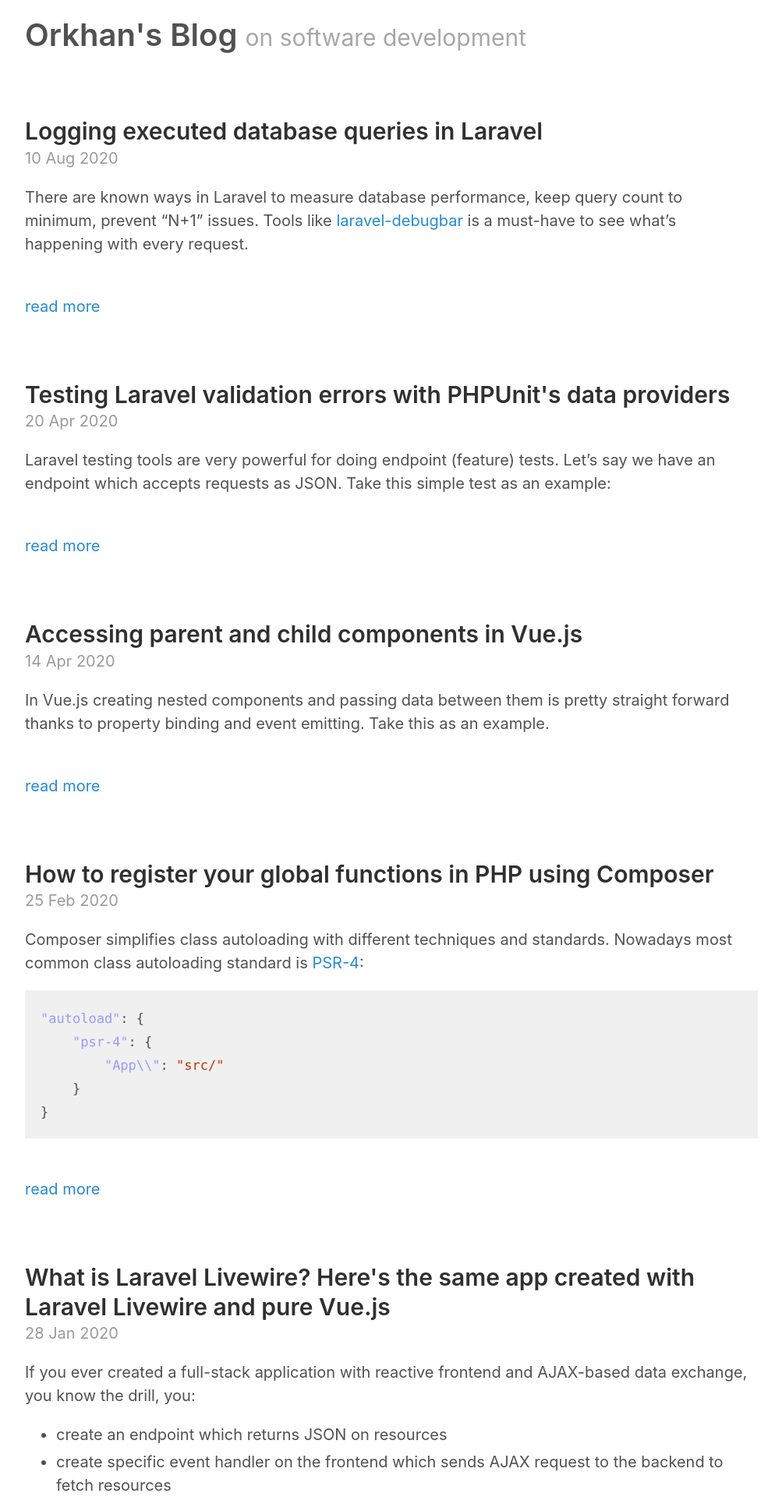
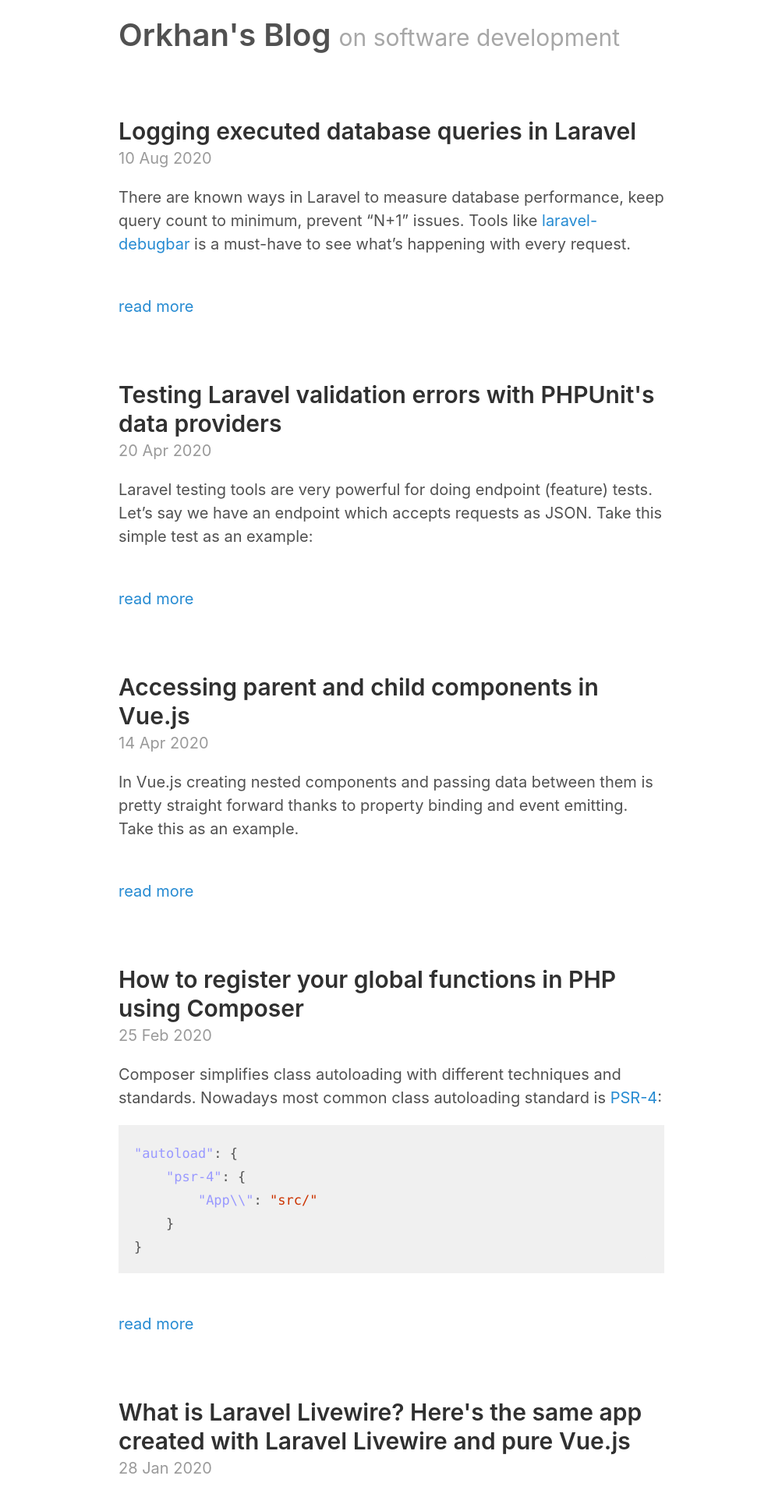
Before and after one commit to orkhanahmadov/orkhanahmadov.github.io, a Jekyll site: the page built from index.html, in a window 1280 px wide. Shown: the top 1920 px of the page at 78% size, without its empty margins (138-1141 px from the left). Built offline with Jekyll 4.4.1, drawn with Linux system fonts in a browser that asks for light colours; the list of posts is cut into pages by our own code.

```diff
--- a/_layouts/post.html
+++ b/_layouts/post.html
@@ -25,3 +25,4 @@
 {% endif %}
 
 <script async data-uid="c64e50e3c0" src="https://artisanal-trader-1667.ck.page/c64e50e3c0/index.js"></script>
+<br />
--- a/_sass/_layout.scss
+++ b/_sass/_layout.scss
@@ -3,7 +3,7 @@
 // Styles for managing the structural hierarchy of the site.
 
 .container {
-  max-width: 50rem;
+  max-width: 38rem;
   padding-left:  1.5rem;
   padding-right: 1.5rem;
   margin-left:  auto;
```
